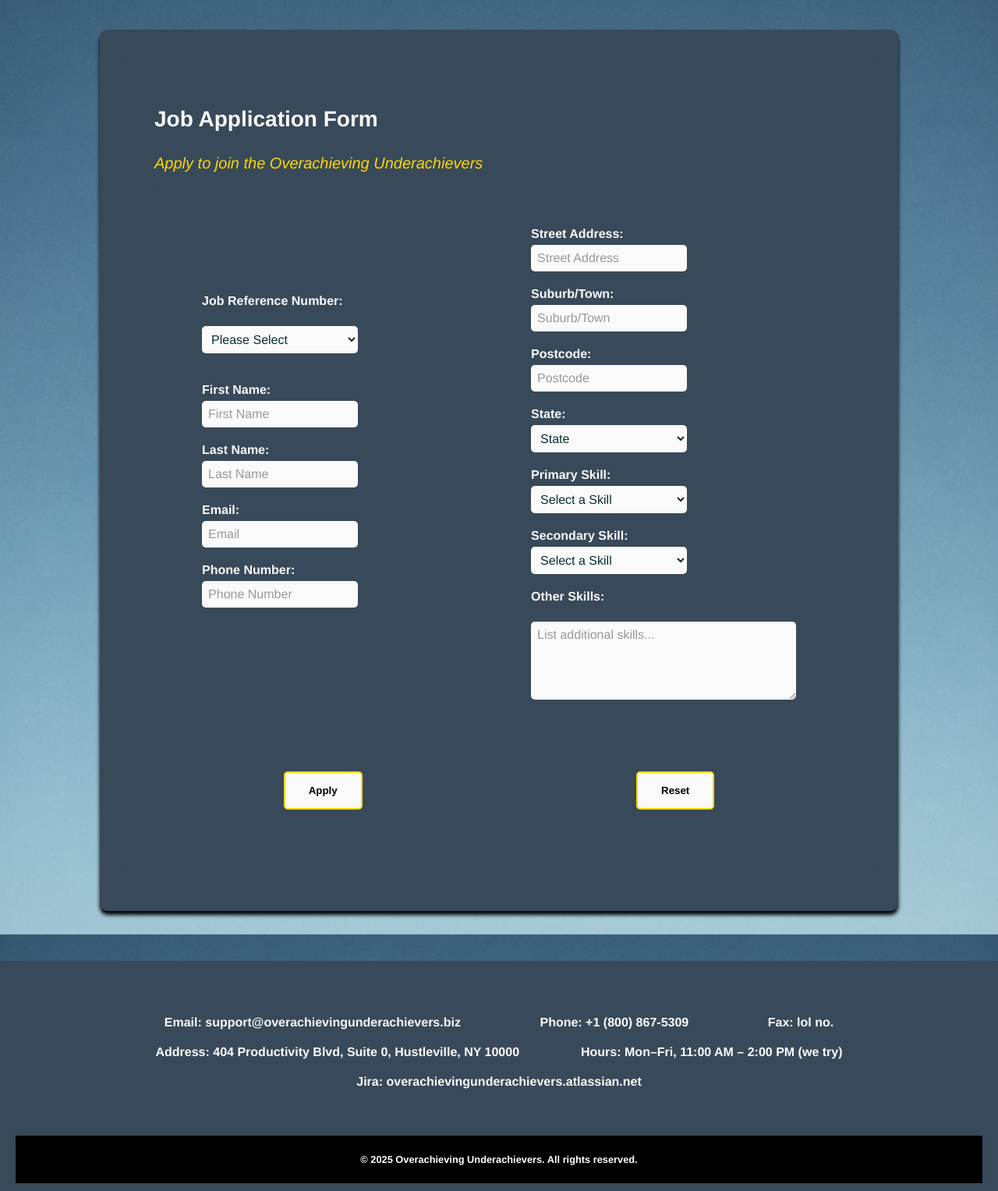
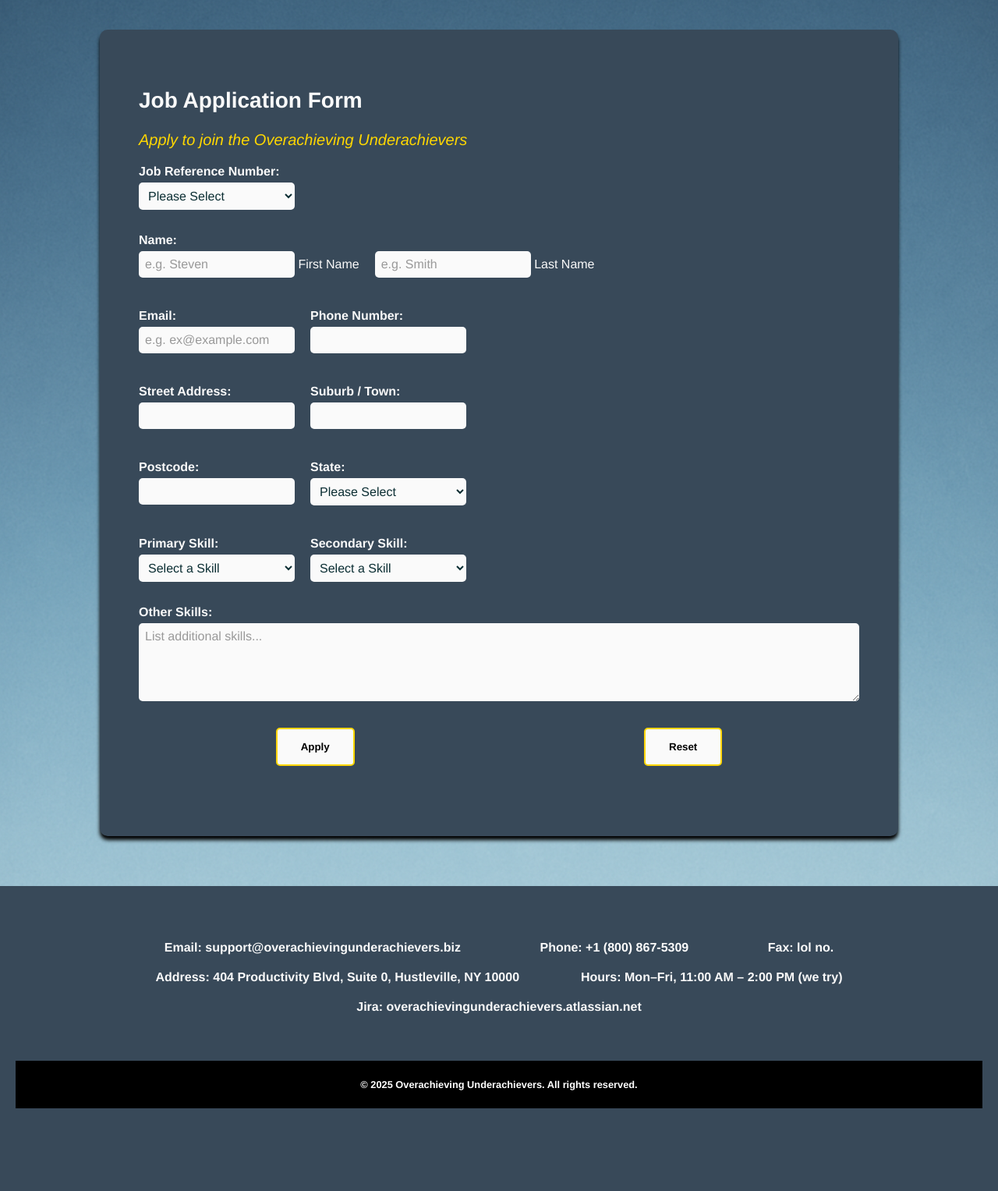
Before and after one commit to OverachievingUnderachievers/OverachievingUnderachievers_Part1, a PHP site: page /apply.php in a window 1280 px wide. Shown: the part 82-1609 px from the top of the page at 78% size. After the commit the page ends 1503 px from the top, so only its background shows below. Run offline with PHP 8.4, Linux system fonts and the light colour scheme.

Commit message:
Fixed apply.php again...

```diff
--- a/apply.php
+++ b/apply.php
@@ -1,6 +1,3 @@
-<!-- Page structure, field layout, and form validation revised with help from ChatGPT -->
-<!-- Original author: Harry Webb -->
-
 <!DOCTYPE html>
 <html lang="en">
 <head>
@@ -14,55 +11,67 @@
 </head>
 <body>
 
-  <!-- Header inclusion for redundancy and modularity -->
 <?php include 'header.inc'; ?>
 
-  <!-- Main Application Form -->
 <article class="NoImageArticle">
-    <section>
   <div class="ApplyDiv">
     <h1>Job Application Form</h1>
     <p class="Tagline">Apply to join the Overachieving Underachievers</p>
 
-        <!-- Form generated and validated with ChatGPT guidance -->
     <form action="process_eoi.php" method="post" novalidate="novalidate">
-          <section>
-            <div class="LeftAlignDiv">
 
-              <!-- Job Reference Number -->
-               <label class="apply-label" for="JobReferenceNumber">Job Reference Number:</label><br>
+      <label class="apply-label" for="JobReferenceNumber">Job Reference Number:</label>
+      <div class="apply-row">
         <select class="apply-input" name="JobReferenceNumber" id="JobReferenceNumber" required>
           <option value="">Please Select</option>
           <option value="CE451">CE451</option>
           <option value="SD302">SD302</option>
-              </select><br><br>
-
-              <!-- First and Last Name -->
-               <label class="apply-label" for="FirstName">First Name:</label>
-               <input class="apply-input" type="text" name="FirstName" id="FirstName" placeholder="First Name" required>
-               <label class="apply-label" for="LastName">Last Name:</label>
-               <input class="apply-input" type="text" name="LastName" id="LastName" placeholder="Last Name" required>
-
-               <!-- Email and Phone -->
-                <label class="apply-label" for="EmailAddress">Email:</label>
-                <input class="apply-input" type="email" name="EmailAddress" id="EmailAddress" placeholder="Email" required>
-                <label class="apply-label" for="PhoneNumber">Phone Number:</label>
-                <input class="apply-input" type="text" name="PhoneNumber" id="PhoneNumber" placeholder="Phone Number" pattern="[0-9\s]{8,12}" required>
-                <br><br><br><br>
+        </select>
       </div>
 
-              <div class="RightAlignDiv">
+      <span class="apply-label">Name: </span>
+      <div class="apply-row">
+        <div class="apply-input-name" id="apply-names">
+          <input class="apply-input" type="text" id="FirstName" name="FirstName" pattern="{0,20}[A-Za-z]" placeholder="e.g. Steven" required>
+          <label for="FirstName">First Name</label>
+        </div>
+        <div class="apply-input-name">
+          <input class="apply-input" type="text" id="LastName" name="LastName" pattern="{0,20}[A-Za-z]" placeholder="e.g. Smith" required>
+          <label for="LastName">Last Name</label>
+        </div>
+      </div>
 
-                <!-- Address -->
-               <label class="apply-label" for="StreetAddress">Street Address:</label>
-               <input class="apply-input" type="text" name="StreetAddress" id="StreetAddress" placeholder="Street Address" required>
-               <label class="apply-label" for="SuburbTown">Suburb/Town:</label>
-               <input class="apply-input" type="text" name="SuburbTown" id="SuburbTown" placeholder="Suburb/Town" required>
-               <label class="apply-label" for="Postcode">Postcode:</label>
-               <input class="apply-input" type="text" name="Postcode" id="Postcode" placeholder="Postcode" pattern="\d{4}" required>
-               <label class="apply-label" for="State">State:</label>
-               <select class="apply-input" name="State" id="State" required>
-                <option value="">State</option>
+      <div class="apply-row">
+        <div class="apply-input-group">
+          <label class="apply-label" for="EmailAddress">Email: </label>
+          <input class="apply-input" type="email" id="EmailAddress" name="EmailAddress" placeholder="e.g. ex@example.com" required>
+        </div>
+        <div class="apply-input-group">
+          <label class="apply-label" for="PhoneNumber">Phone Number: </label>
+          <input class="apply-input" type="text" id="PhoneNumber" name="PhoneNumber" pattern="[0-9\s]{8,12}" required>
+        </div>
+      </div>
+
+      <div class="apply-row">
+        <div class="apply-input-group">
+          <label class="apply-label" for="StreetAddress">Street Address: </label>
+          <input class="apply-input" type="text" id="StreetAddress" name="StreetAddress" maxlength="40" required>
+        </div>
+        <div class="apply-input-group">
+          <label class="apply-label" for="SuburbTown">Suburb / Town: </label>
+          <input class="apply-input" type="text" id="SuburbTown" name="SuburbTown" maxlength="40" required>
+        </div>
+      </div>
+
+      <div class="apply-row">
+        <div class="apply-input-group">
+          <label class="apply-label" for="Postcode">Postcode: </label>
+          <input class="apply-input" type="text" id="Postcode" name="Postcode" pattern="\d{4}" required>
+        </div>
+        <div class="apply-input-group">
+          <label class="apply-label" for="State">State: </label>
+          <select class="apply-input" id="State" name="State" required>
+            <option value="">Please Select</option>
             <option value="VIC">VIC</option>
             <option value="NSW">NSW</option>
             <option value="QLD">QLD</option>
@@ -72,42 +81,45 @@
             <option value="TAS">TAS</option>
             <option value="ACT">ACT</option>
           </select>
+        </div>
+      </div>
 
-              <!-- Skills Dropdowns -->
-               <label class="apply-label" for="Skill1">Primary Skill:</label>
-               <select class="apply-input" name="Skill1" id="Skill1" required>
+      <div class="apply-row">
+        <div class="apply-input-group">
+          <label class="apply-label" for="Skill1">Primary Skill: </label>
+          <select class="apply-input" id="Skill1" name="Skill1">
             <option value="">Select a Skill</option>
             <option value="HTML">HTML</option>
             <option value="CSS">CSS</option>
             <option value="JavaScript">JavaScript</option>
             <option value="Debugging">Debugging</option>
           </select>
-              <label class="apply-label" for="Skill2">Secondary Skill:</label>
-              <select class="apply-input" name="Skill2" id="Skill2">
+        </div>
+        <div class="apply-input-group">
+          <label class="apply-label" for="Skill2">Secondary Skill: </label>
+          <select class="apply-input" id="Skill2" name="Skill2">
             <option value="">Select a Skill</option>
             <option value="HTML">HTML</option>
             <option value="CSS">CSS</option>
             <option value="JavaScript">JavaScript</option>
             <option value="Debugging">Debugging</option>
-              </select><br>
+          </select>
+        </div>
+      </div>
 
-              <!-- Other Skills -->
-               <label class="apply-label" for="OtherSkills">Other Skills:</label><br>
-               <textarea class="apply-input" id="OtherSkills" name="OtherSkills" rows="5" placeholder="List additional skills..."></textarea><br><br>
-              </div>
-            </section>
-        <!-- Submit and Reset -->
+      <label class="apply-label" for="OtherSkills">Other Skills:</label>
+      <textarea class="apply-input" name="OtherSkills" id="OtherSkills" rows="5" placeholder="List additional skills..."></textarea>
+
       <div class="ButtonHolder">
         <input class="BigRedButton" type="submit" value="Apply">
         <input class="BigRedButton" type="reset" value="Reset">
       </div>
+
     </form>
   </div>
-    </section>
 </article>
 
-  <!-- Footer inclusion for redundancy and modularity -->
-  <?php include 'footer.inc';?>
+<?php include 'footer.inc'; ?>
 
 </body>
 </html>
```
Lines whose indentation alone changed are shown as unchanged.
